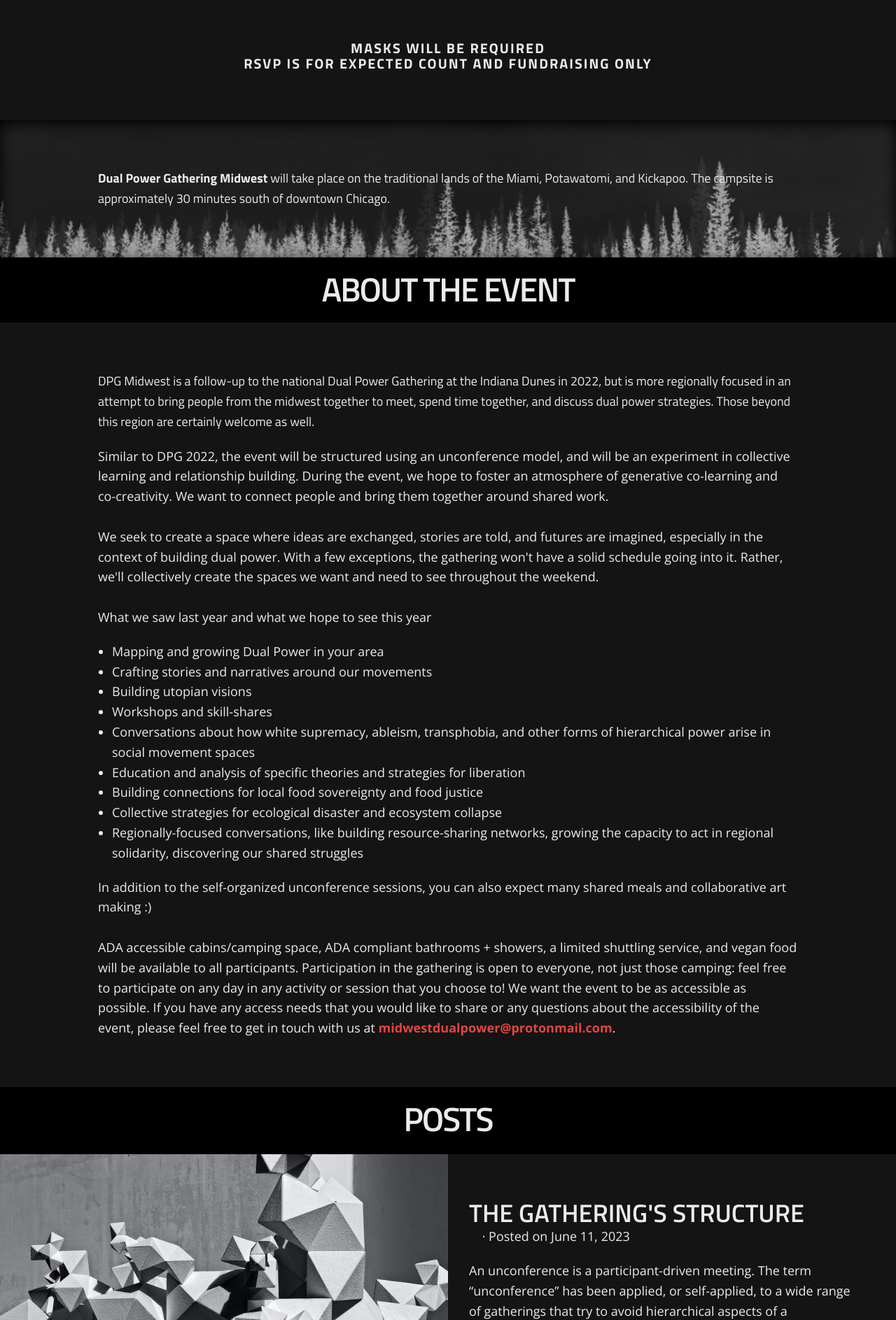
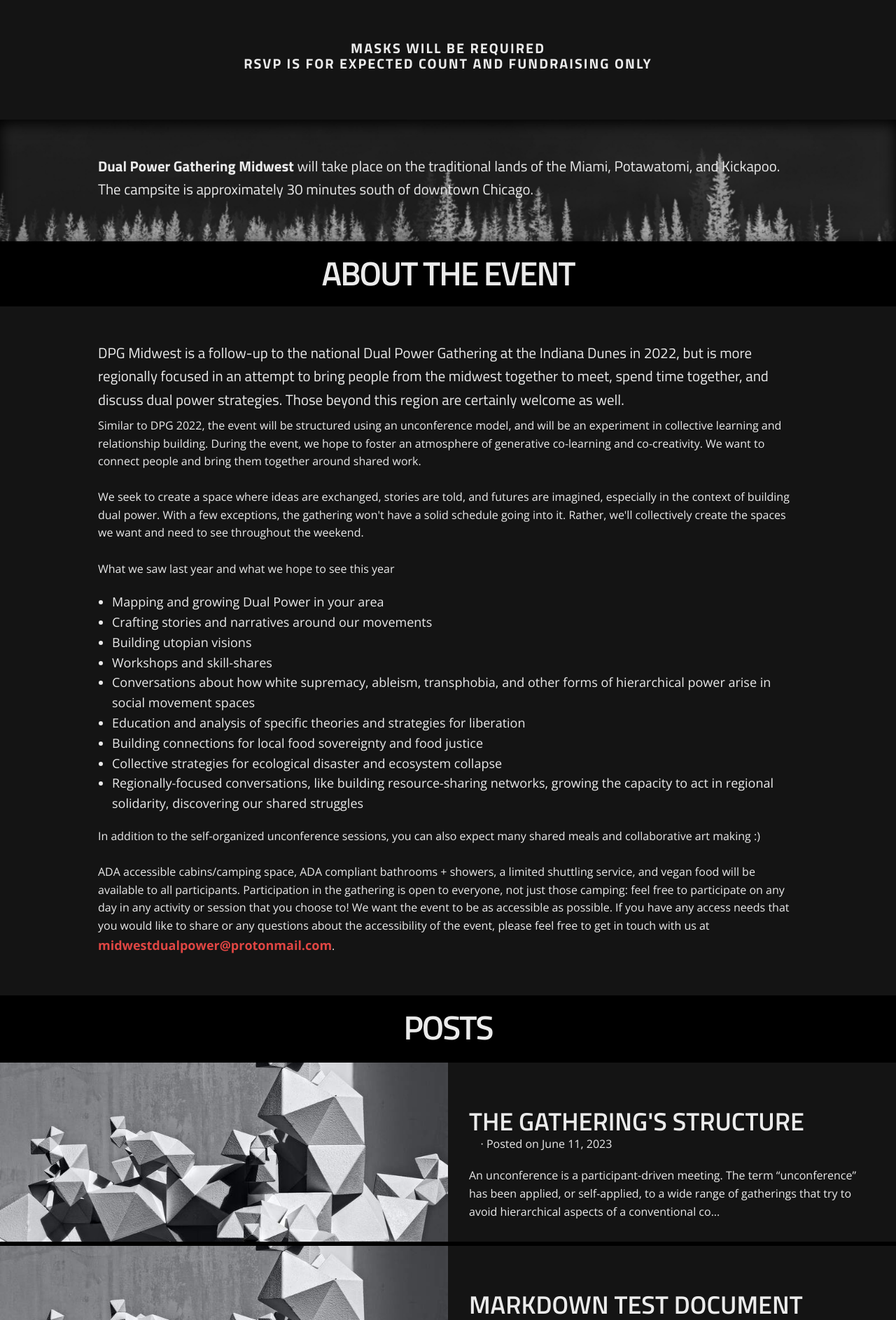
Before and after one commit to dpgmidwest/dev-website, a Jekyll site: the page built from index.html, in a window 1280 px wide. Shown: the part 635-2522 px from the top of the page at 70% size. Built offline with Jekyll 4.4.1, drawn with Linux system fonts in a browser that asks for light colours; some web fonts are replaced; the list of posts is cut into pages by our own code.

Commit message:
removing responsive p

```diff
--- a/css/stylesheet.css
+++ b/css/stylesheet.css
@@ -2401,13 +2401,6 @@
     margin-bottom: 20px;
 }
 
-p:not(.u-text-variant) {
-    font-size: 1.125rem;
-    margin-top: 20px;
-    margin-bottom: 20px;
-    line-height: 1.6;
-}
-
 a {
     font-size: 1.125rem;
     line-height: 1.6;
@@ -2525,12 +2518,6 @@
 }
 
 @media (max-width: 767px) {
-    p:not(.u-text-variant) {
-        font-size: 1rem;
-    }
-}
-
-@media (max-width: 767px) {
     a {
         font-size: 1rem;
     }
```
